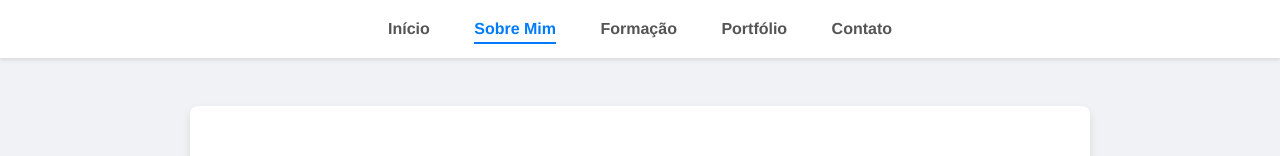
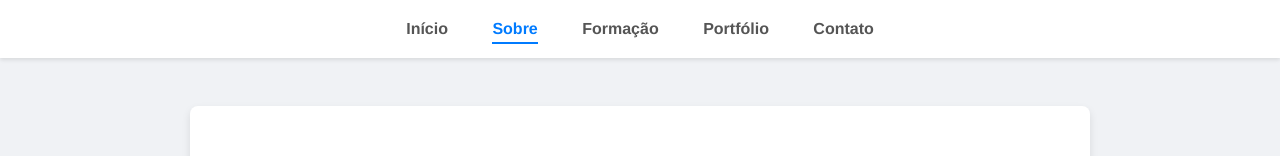
Before and after one commit to GVsobreiro/portifolio_pessoal, a plain HTML site: page sobre.html in a window 1280 px wide. Shown: the top 156 px of the page. Drawn offline with Linux system fonts and the light colour scheme.

Commit message:
Update sobre.html

```diff
--- a/sobre.html
+++ b/sobre.html
@@ -3,7 +3,7 @@
 <head>
     <meta charset="UTF-8">
     <meta name="viewport" content="width=device-width, initial-scale=1.0">
-    <title>Gabriel Viegas - Sobre Mim</title>
+    <title>Gabriel Viegas - Sobre</title>
     <link rel="stylesheet" href="css/style.css">
 </head>
 <body>
@@ -12,7 +12,7 @@
         <nav>
             <ul>
                 <li><a href="index.html">Início</a></li>
-                <li><a href="sobre.html" class="active">Sobre Mim</a></li>
+                <li><a href="sobre.html" class="active">Sobre</a></li>
                 <li><a href="formacao.html">Formação</a></li>
                 <li><a href="portfolio.html">Portfólio</a></li>
                 <li><a href="contato.html">Contato</a></li>
```
